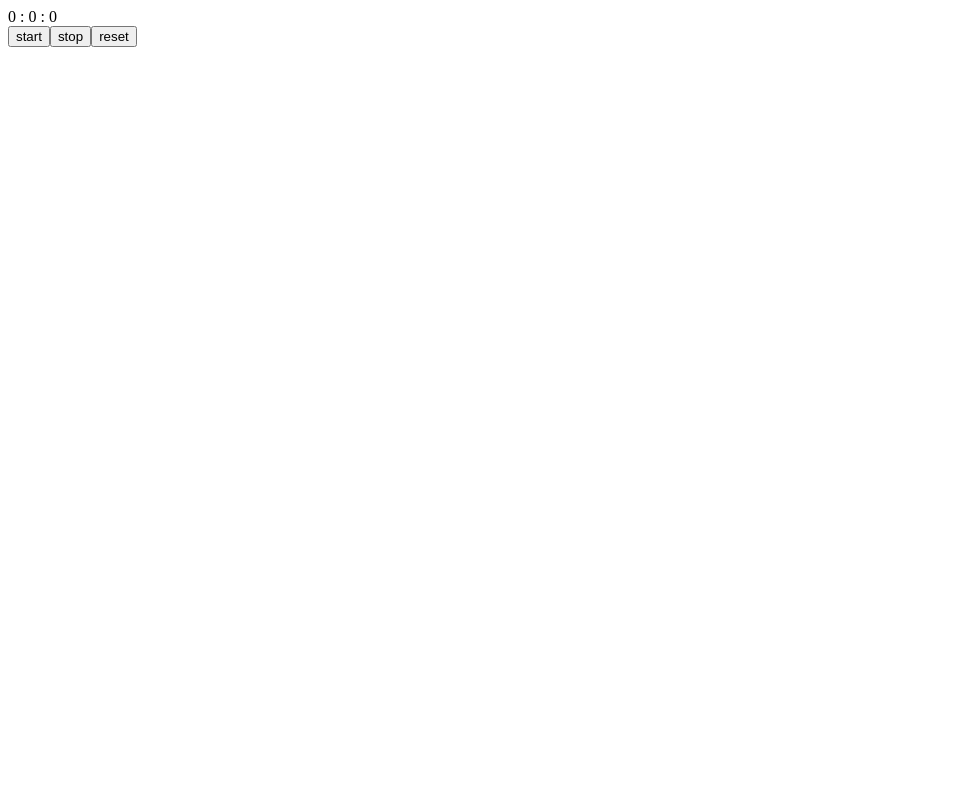
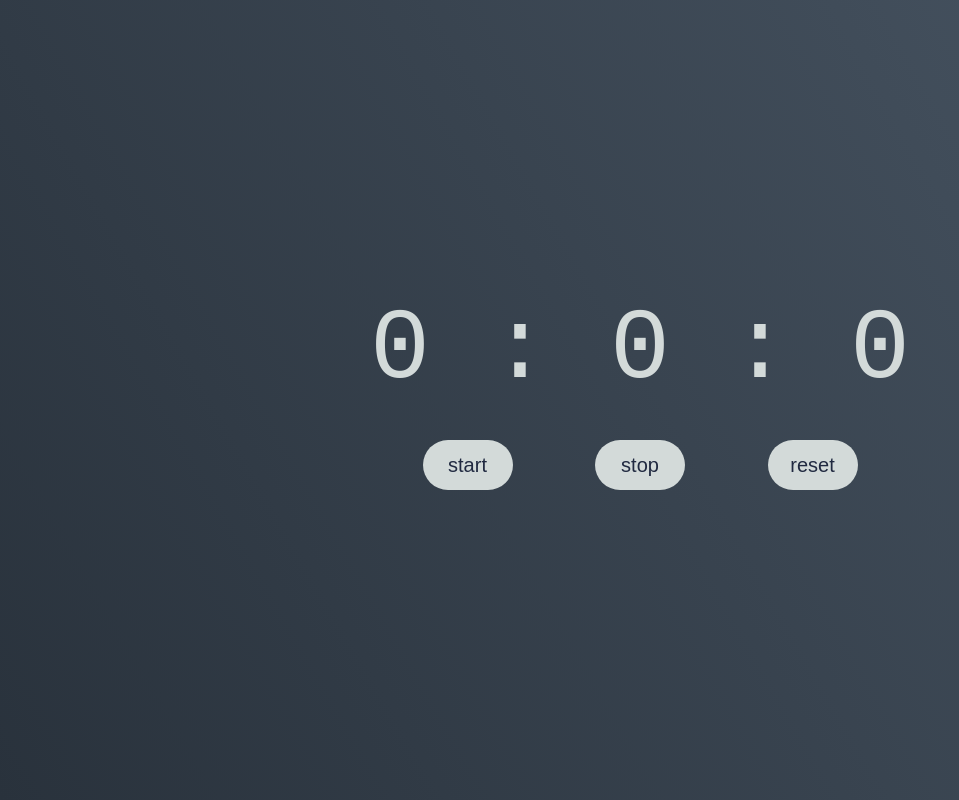
Before and after one commit to mdyasinreza1510/LEARNING_REACT, a React (Vite) app in the folder project1/: page / in a window 1280 px wide. Shown: the whole page, without its empty margins (0-959 px from the left). Built offline with nearby package versions, Linux system fonts and the light colour scheme.

Commit message:
updated the style of the stopwatch

```diff
--- a/project1/src/index.css
+++ b/project1/src/index.css
@@ -203,7 +203,61 @@ body{
 
 /* .................................................................... USECONTEXT()...................................................... */
 
-.box{
+/* .box{
  border: 2px solid blue;
  padding: 25px;
+} */
+
+
+/* .............................................................................STOPWATCH............................................ */
+
+body{
+    font-family: monospace;
+    margin: 0;
+    padding: 0;
+    background-image: linear-gradient(60deg, #29323c 0%, #485563 100%);
+    height: 100vh;
+    width: 100%;
+    text-align: center;
+    display: flex;
+    justify-content: center;
+    align-items: center;
 }
+.stopwatch{
+    /* background-color: blue; */
+    height: 200px;
+    width: 700px;
+}
+.display{
+    color: #D3DAD9;
+    display: flex;
+    justify-content: center;
+    align-items: center;
+    text-align: center;
+    box-sizing: border-box;
+    padding: 10px;
+    font-size: 100px;
+    /* background-color: red; */
+    height: 100px;
+}
+.control{
+    margin-top: 40px;
+    box-sizing: border-box;
+    padding: 0px 50px 0px 50px;
+    display: flex;
+    align-items: center;
+    justify-content:space-evenly;
+    /* background-color: pink; */
+    height: 50px;
+}
+.control button{
+    background-color: #D3DAD9;
+    color: #202940;
+    font-size: 20px;
+    text-align: center;
+
+    height: 100%;
+    width: 90px;
+    border: none;
+    border-radius: 25px;
+}
```
